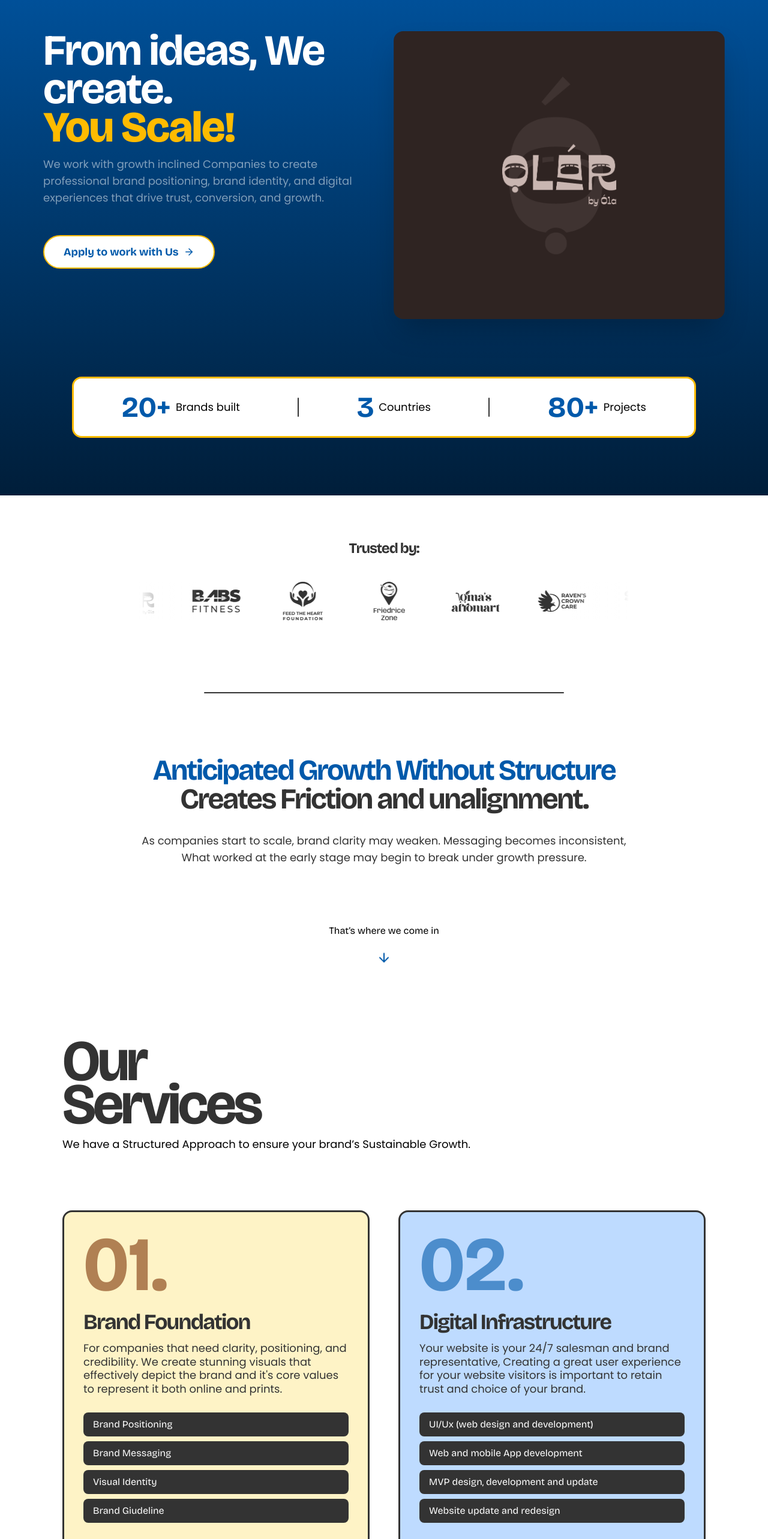
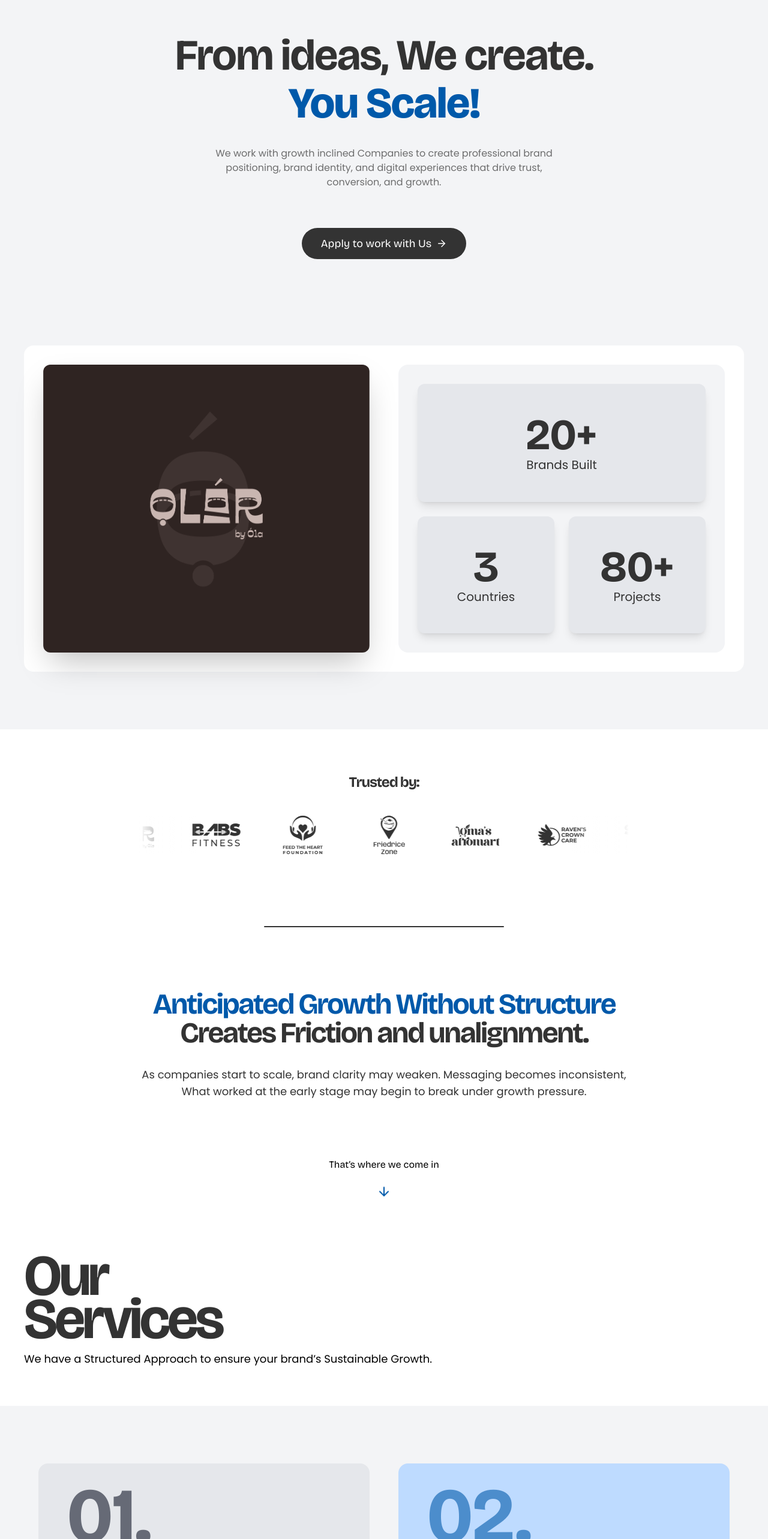
Before and after one commit to Thatboycalledolar/seventh-guru-website-minimal, a React (Vite) app: page / in a window 1280 px wide. Shown: the part 140-2706 px from the top of the page at 60% size. Built offline with nearby package versions, Linux system fonts and the light colour scheme.

Commit message:
redesign start

```diff
--- a/src/components/Footer.jsx
+++ b/src/components/Footer.jsx
@@ -1,5 +1,4 @@
-import MainBtn from "./MainBtn"
-import { Link } from "react-router-dom";
+import SecondBtn from "./SecondBtn";
 import { Facebook, Instagram, Linkedin } from "lucide-react";
 
 export default function Footer() {
@@ -10,7 +9,7 @@ export default function Footer() {
           <h3 className="text-3xl md:text-4xl max-w-160 font-bold leading-1.2 tracking-tighter">The Growth you envision for your brand needs structure</h3>
           <p className="text-sm font-body">Fill up our short application, let's see if we are a fit.</p>
         </div>
-        <MainBtn text="Apply to work with us" link="/Apply" />
+        <SecondBtn text="Apply to work with us" link="/Apply" />
       </div>
 
       <div className="mt-12 flex flex-col items-center gap-12 max-w-300 md:flex-row md:justify-between md:items-start w-full">
--- a/src/components/Hero.jsx
+++ b/src/components/Hero.jsx
@@ -5,17 +5,17 @@
 
  export default function Hero() {
   return(
-    <div className=" w-full min-h-screen  bg-linear-to-b from-(--primary-color) to-[#001E3A] flex flex-col items-center justify-center">
+    <div className=" w-full min-h-screen pb-24 bg-gray-100 flex flex-col items-center justify-center">
 
       <div className="flex flex-col lg:flex-row items-start justify-start w-full pt-48 px-8 pb-24 gap-8 max-w-300">
 
-        <div className="flex flex-col items-center lg:items-start  gap-4 mb-12 max-w-300 w-full">
-          <div className="flex flex-col items-center lg:items-start justify-start gap-4 mb-8 w-full">
+        <div className="flex flex-col items-center mx-auto gap-4 mb-12 max-w-300 w-full">
+          <div className="flex flex-col items-center justify-center gap-4 mb-12 w-full">
             <Reveal delay={0.2} y={70}>
-              <h1 className="text-5xl md:text-7xl leading-12 md:leading-16 text-center lg:text-left text-white font-bold tracking-tight  md:max-w-200">From ideas, We create. <br /> <span className="font-black text-(--secondary-color)">You Scale!</span></h1>
+              <h1 className="text-5xl md:text-7xl mb-4 leading-12 md:leading-20 text-center text-(--text-color) font-bold tracking-tight md:max-w-200">From ideas, We create. <br /> <span className="font-black text-(--primary-color)">You Scale!</span></h1>
             </Reveal>
             <Reveal delay={0.4} y={70}>
-              <p className="text-center lg:text-left font-normal text-white/50 text-sm md:text-lg font-body w-full">We work with growth inclined Companies to create professional brand positioning, brand identity, and digital experiences that drive trust, conversion, and growth.</p>
+              <p className="text-center font-normal text-(--text-color)/70 text-sm md:text-base font-body md:max-w-[50%] mx-auto">We work with growth inclined Companies to create professional brand positioning, brand identity, and digital experiences that drive trust, conversion, and growth.</p>
             </Reveal>
           </div>
           <div >
@@ -24,24 +24,35 @@
             </Reveal>
           </div>
         </div>
+      </div>
 
-        <Reveal delay={0.8} className="flex relative w-full">
+      <div className="flex flex-col md:flex-row w-full px-8 gap-12 max-w-300 bg-white md:rounded-2xl p-6 md:p-8">
+        <Reveal delay={0.8} className="flex w-full">
           <ImageFade />
         </Reveal>
 
-
-      </div>
-
-      <Reveal delay={0.2} className="w-full max-w-300 px-8 md:px-20">
-        <div className="flex items-center justify-between bg-white gap-4 border-3 border-(--secondary-color) rounded-2xl md:px-20 px-10 py-3 md:py-6 mb-24">
-          <Stats number="20+" title="Brands built" />
-          <div className="h-8 bg-(--text-color) rounded-full w-0.5"></div>
-          <Stats number="3" title="Countries" />
-          <div className="h-8 bg-(--text-color) rounded-full w-0.5"></div>
-          <Stats number="80+" title="Projects" />
+        <Reveal delay={0.2} className="w-full" >
+        <div className="flex md:flex-col items-start w-full md:h-120 justify-between bg-gray-100 gap-6 rounded-2xl px-4 md:px-8 py-3 md:py-8">
+          <div className="w-full flex flex-col justify-center items-center h-full md:h-[50%] bg-gray-200 rounded-md md:rounded-xl p-4 md:shadow-lg">
+            <h3 className="font-bold text-2xl md:text-7xl text-(--text-color)">20+</h3>
+            <p className="font-body text-sm md:text-xl text-(--text-color)">Brands Built</p>
+          </div>
+          <div className="flex w-full md:h-[50%] gap-6 justify-between">
+            <div className="flex flex-col items-center justify-center bg-gray-200 w-full rounded-md md:rounded-xl p-4 md:shadow-lg">
+              <h3 className="font-bold text-2xl md:text-7xl text-(--text-color)">3</h3>
+              <p className="font-body text-sm md:text-xl text-(--text-color)">Countries</p>
+            </div>
+            <div className="flex flex-col items-center justify-center bg-gray-200 w-full rounded-md md:rounded-xl p-4 md:shadow-lg">
+              <h3 className="font-bold text-2xl md:text-7xl text-(--text-color)">80+</h3>
+              <p className="font-body text-sm md:text-xl text-(--text-color)">Projects</p>
+            </div>
+          </div>
         </div>
 
       </Reveal>
+      </div>
+
+
 
 
 
--- a/src/components/ImageFade.jsx
+++ b/src/components/ImageFade.jsx
@@ -22,7 +22,7 @@ export default function ImageFade() {
   }, []);
 
   return (
-      <div className="relative w-full h-80 md:h-120 max-w-300 overflow-hidden shadow-2xl rounded-2xl">
+      <div className="relative w-full h-80 md:h-120 max-w-300 overflow-hidden shadow-2xl rounded-xl">
       <AnimatePresence>
         <motion.img
           key={index}
--- a/src/components/MainBtn.jsx
+++ b/src/components/MainBtn.jsx
@@ -4,7 +4,7 @@ import { ArrowRight } from "lucide-react";
 export default function MainBtn( { text, link } ) {
   return(
       <Link to={link}>
-        <button className="bg-white flex items-center text-(--primary-color) text-md md:text-lg font-bold px-6 md:px-8 py-3 rounded-full gap-2 border-2 border-(--secondary-color) hover:bg-(--secondary-color) hover:border-white/50 cursor-pointer group">{text}<span className=" transition-transform duration-300 group-hover:translate-x-2"><ArrowRight size={18} color="#0059AA" /></span> </button>
+        <button className="flex items-center text-white text-md md:text-lg font-normal px-6 md:px-8 py-3 rounded-full gap-2 bg-(--text-color) hover:bg-(--primary-color) cursor-pointer group">{text}<span className=" transition-transform duration-300 group-hover:translate-x-2"><ArrowRight size={18} color="white" /></span> </button>
       </Link>
   )
 }
--- a/src/components/Navbar.jsx
+++ b/src/components/Navbar.jsx
@@ -5,7 +5,7 @@ export default function Navbar() {
   const [open, setOpen] = useState(false);
 
   return (
-    <nav className="bg-white fixed w-full shadow-lg">
+    <nav className="bg-white fixed z-30 w-full">
       <div className="px-8 py-4 flex max-w-300 mx-auto justify-between items-center">
 
         {/* Logo */}
@@ -13,7 +13,7 @@ export default function Navbar() {
          w-auto" /></a>
 
         {/* Desktop Links */}
-        <div className="flex justify-center items-center text-(--text-color) gap-6">
+        <div className="flex justify-center items-center text-(--text-color) gap-8">
           <div className="hidden md:flex text-base gap-6 font-medium">
           <Link to="/" className="hover:text-(--primary-color)">Home</Link>
           <Link to="/Services" className="hover:text-(--primary-color)">Services</Link>
@@ -22,7 +22,7 @@ export default function Navbar() {
         </div>
         <div className="hidden md:flex">
           <Link to="/Apply">
-            <button className="text-white text-[14px] px-5 py-3 rounded-full bg-slate-700 hover:bg-(--primary-color) cursor-pointer"> Work with Us</button>
+            <button className="text-white text-[14px] px-4 py-2 rounded-full bg-(--text-color) hover:bg-(--primary-color) cursor-pointer"> Work with Us</button>
           </Link>
         </div>
         </div>
--- a/src/components/Solution.jsx
+++ b/src/components/Solution.jsx
@@ -2,8 +2,9 @@ import Reveal from "./Reveal"
 
 export default function Solution() {
   return(
-    <div className="w-full rounded-2xl flex flex-col items-start px-8 py-16 md:px-16 max-w-300 gap-8">
-      <div className="max-w-300 w-full py-8 flex flex-col items-start rounded-xl gap-4">
+    <div className="w-full">
+      <div className="rounded-2xl flex flex-col items-center p-8 gap-8">
+          <div className="max-w-300 max-auto w-full py-8 flex flex-col items-start rounded-xl gap-4">
           <Reveal duration={0.5}>
             <h2 className="text-left w-full text-6xl md:text-8xl font-bold leading-14 md:leading-18 tracking-tighter text-(--text-color)">Our <br />Services</h2>
           </Reveal>
@@ -13,52 +14,57 @@ export default function Solution() {
 
 
         </div>
+      </div>
 
-      <div className="flex flex-col items-start py-8 md:grid grid-cols-2 gap-12">
+
+      <div className="bg-gray-100 w-full p-8 md:p-16">
+        <div className="flex flex-col items-start py-8 md:grid grid-cols-2 gap-12  max-w-300 mx-auto">
         <Reveal duration={0.5}>
-          <div className=" gap-3 flex flex-col items-start bg-amber-100 py-6 rounded-2xl border-3 border-(--text-color) px-8 hover:-translate-y-3 hover:border-(--primary-color) transition-transform 3s ease-in-out">
-            <p className="text-9xl font-bold text-amber-900/60">01.</p>
+          <div className=" gap-3 flex flex-col items-start bg-gray-200 py-6 rounded-2xl px-8 md:px-12 hover:-translate-y-3 hover:shadow-lg transition-transform 3s ease-in-out">
+            <p className="text-9xl font-bold text-gray-900/60">01.</p>
             <h3 className="font-bold tracking-tighter text-3xl md:text-4xl text-(--text-color) text-left">Brand Foundation</h3>
-            <p className="font-normal text-(--text-color) text-sm md:text-lg mb-4 font-body leading-tight w-full">For companies that need clarity, positioning, and credibility. We create stunning visuals that effectively depict the brand and it's core values to represent it both online and prints.</p>
+            <p className="font-normal text-(--text-color) text-sm md:text-base mb-4 font-body leading-tight w-full">For companies that need clarity, positioning, and credibility. We create stunning visuals that effectively depict the brand and it's core values to represent it both online and prints.</p>
 
             <div className="flex flex-col w-full gap-2 text-white pb-4">
-              <p className="bg-(--text-color) text-left py-2 px-4 rounded-lg">Brand Positioning</p>
-              <p className="bg-(--text-color) py-2 text-left px-4 rounded-lg">Brand Messaging</p>
-              <p className="bg-(--text-color) text-left py-2 px-4 rounded-lg">Visual Identity</p>
-              <p className="bg-(--text-color) text-left py-2 px-4 rounded-lg">Brand Giudeline</p>
+              <p className="bg-gray-500 text-left py-2 px-4 rounded-lg">Brand Positioning</p>
+              <p className="bg-gray-500 py-2 text-left px-4 rounded-lg">Brand Messaging</p>
+              <p className="bg-gray-500 text-left py-2 px-4 rounded-lg">Visual Identity</p>
+              <p className="bg-gray-500 text-left py-2 px-4 rounded-lg">Brand Giudeline</p>
             </div>
         </div>
         </Reveal>
 
         <Reveal duration={0.5}>
-          <div className=" gap-3 flex flex-col items-start bg-blue-200 py-6 rounded-2xl border-3 border-(--text-color) px-8 hover:-translate-y-3 hover:border-(--primary-color) transition-transform 3s ease-in-out">
+          <div className=" gap-3 flex flex-col items-start bg-blue-200 py-6 rounded-2xl px-8 md:px-12 hover:-translate-y-3 hover:shadow-lg shadow-blue-900/30 transition-transform 3s ease-in-out">
             <p className="text-9xl font-bold text-(--primary-color)/60">02.</p>
             <h3 className="font-bold tracking-tighter text-3xl md:text-4xl text-left text-(--text-color)">Digital Infrastructure</h3>
-            <p className="font-normal text-(--text-color) text-sm md:text-lg mb-4 font-body leading-tight w-full">Your website is your 24/7 salesman and brand representative, Creating a great user experience for your website visitors is important to retain trust and choice of your brand. </p>
+            <p className="font-normal text-(--text-color) text-sm md:text-base mb-4 font-body leading-tight w-full">Your website is your 24/7 salesman, Creating a great user experience for your website visitors is important to retain trust and choice for your brand. </p>
 
             <div className="flex flex-col w-full gap-2 text-white pb-4">
-              <p className="bg-(--text-color) text-left py-2 px-4 rounded-lg">UI/Ux (web design and development)</p>
-              <p className="bg-(--text-color) py-2 text-left px-4 rounded-lg">Web and mobile App development</p>
-              <p className="bg-(--text-color) text-left py-2 px-4 rounded-lg">MVP design, development and update</p>
-              <p className="bg-(--text-color) text-left py-2 px-4 rounded-lg">Website update and redesign</p>
+              <p className="bg-(--primary-color)/60 text-left py-2 px-4 rounded-lg">UI/Ux (web design and development)</p>
+              <p className="bg-(--primary-color)/60 py-2 text-left px-4 rounded-lg">Web and mobile App development</p>
+              <p className="bg-(--primary-color)/60 text-left py-2 px-4 rounded-lg">MVP design, development and update</p>
+              <p className="bg-(--primary-color)/60 text-left py-2 px-4 rounded-lg">Website update and redesign</p>
             </div>
         </div>
         </Reveal>
 
         <Reveal duration={0.5} className="col-span-2">
-          <div className=" gap-3 flex flex-col items-start bg-purple-200 py-6 rounded-2xl border-3 border-(--text-color) px-8 col-span-2 hover:-translate-y-3 hover:border-(--primary-color) transition-transform 3s ease-in-out">
+          <div className="gap-3 flex flex-col items-start bg-purple-200 py-6 rounded-2xl px-8 md:px-12 hover:-translate-y-3 hover:shadow-lg shadow-purple-900/30 transition-transform 3s ease-in-out">
             <p className="text-9xl font-bold text-purple-900/60">03.</p>
             <h3 className="font-bold tracking-tighter text-3xl md:text-4xl text-left text-(--text-color)">Retainer Partnership</h3>
-            <p className="font-normal text-(--text-color) text-sm md:text-lg mb-4 font-body leading-tight w-full ">After creating the brand infrastructure, it’s time to make use of these system to maintain the overall look and performance of your brand. We offer ongoing design leadership and execution for scaling teams..</p>
+            <p className="font-normal text-(--text-color) text-sm md:text-base mb-4 font-body leading-tight w-full ">After creating the brand infrastructure, it’s time to make use of these system to maintain the overall look and performance of your brand. We offer ongoing design leadership and execution for scaling teams..</p>
 
             <div className="flex flex-col w-full gap-2 text-white pb-4 md:grid grid-cols-2">
-              <p className="bg-(--text-color) text-left py-2 px-4 rounded-lg">Monthly design</p>
-              <p className="bg-(--text-color) py-2 text-left px-4 rounded-lg">Brand guidelines iteration</p>
-              <p className="bg-(--text-color) text-left py-2 px-4 rounded-lg">Ongoing design support</p>
-              <p className="bg-(--text-color) text-left py-2 px-4 rounded-lg">Brand elements refresh</p>
+              <p className="bg-purple-900/60 text-left py-2 px-4 rounded-lg">Monthly design</p>
+              <p className="bg-purple-900/60 py-2 text-left px-4 rounded-lg">Brand guidelines iteration</p>
+              <p className="bg-purple-900/60 text-left py-2 px-4 rounded-lg">Ongoing design support</p>
+              <p className="bg-purple-900/60 text-left py-2 px-4 rounded-lg">Brand elements refresh</p>
             </div>
         </div>
         </Reveal>
+      </div>
+
 
 
 
--- a/src/components/Stats.jsx
+++ b/src/components/Stats.jsx
@@ -3,9 +3,9 @@
 export default function stats({ number, title}) {
   return(
     <div className="flex flex-col text-(text-color)">
-      <div className="flex flex-col md:flex-row items-center  md:gap-2">
-        <h3 className="text-3xl md:text-5xl font-bold text-(--primary-color)">{number}</h3>
-        <p className="font-body text-sm md:text-lg">{title}</p>
+      <div className="flex flex-col items-start  md:gap-2">
+        <h3 className="text-3xl md:text-5xl font-medium text-white">{number}</h3>
+        <p className="font-body font-light text-sm md:text-lg text-white">{title}</p>
       </div>
     </div>
   )
--- a/src/pages/Home.jsx
+++ b/src/pages/Home.jsx
@@ -12,7 +12,7 @@ export default function Home() {
 
     <Hero />
     <Client2 />
-    <div className="h-0.5 rounded-full max-w-150 bg-[#333333] mt-4 mb-10 w-[70%]"></div>
+    <div className="h-0.5 rounded-full max-w-100 bg-[#333333] mt-4 mb-10 w-[50%]"></div>
     <Problem />
     <Solution />
     <FeaturedCaseStudy />
```
Also changed, not shown: src/components/FeaturedCaseStudy.jsx (+11 -1 lines), src/components/SecondBtn.jsx (added, +9 -0 lines). Lines whose indentation alone changed are shown as unchanged.
